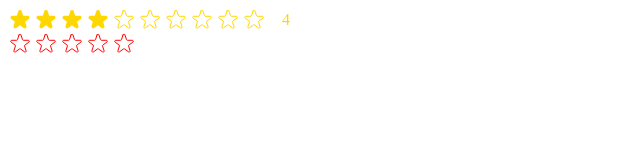
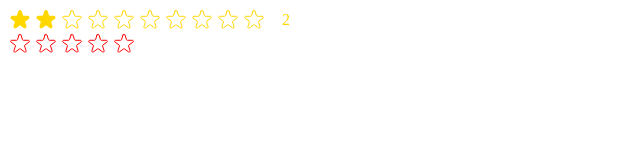
Before and after one commit to alire1992/usePopcorn, a React (Vite) app: page / in a window 1280 px wide. Shown: the top 160 px of the page, without its empty margins (0-640 px from the left). Built offline with nearby package versions, Linux system fonts and the light colour scheme.

Commit message:
Prop type checking for reuseable star component.

```diff
--- a/src/components/StarRating.jsx
+++ b/src/components/StarRating.jsx
@@ -1,4 +1,5 @@
 import { useState } from "react";
+import PropType from "prop-types";
 
 /* eslint-disable react/prop-types */
 const containerStyle = {
@@ -13,7 +14,7 @@ const starContainerStyle = {
 
 function StarRating({
   maxRating = 10,
-  size = "24px",
+  size = 24,
   color = "#ffd700",
   className = "",
   message = [],
@@ -61,8 +62,8 @@ function StarRating({
 
 function Star({ onClick, isFull = false, onHoverIn, onHoverOut, size, color }) {
   const starStyle = {
-    width: size,
-    height: size,
+    width: `${size}px`,
+    height: `${size}px`,
     display: "block",
     cursor: "pointer",
   };
@@ -104,4 +105,14 @@ function Star({ onClick, isFull = false, onHoverIn, onHoverOut, size, color }) {
   );
 }
 
+StarRating.propTypes = {
+  maxRating: PropType.number,
+  size: PropType.number,
+  color: PropType.string,
+  className: PropType.string,
+  message: PropType.array,
+  defaultRating: PropType.number,
+  onSetRating: PropType.func,
+};
+
 export default StarRating;
--- a/src/main.jsx
+++ b/src/main.jsx
@@ -1,4 +1,4 @@
-import React, { useState } from "react";
+import React from "react";
 import ReactDOM from "react-dom/client";
 import StarRating from "./components/StarRating";
 // import App from './App.jsx'
@@ -7,7 +7,7 @@ import StarRating from "./components/StarRating";
 ReactDOM.createRoot(document.getElementById("root")).render(
   <React.StrictMode>
     {/* <App /> */}
-    <StarRating defaultRating={4} />
+    <StarRating defaultRating={2} />
     <StarRating maxRating={5} color="red" message={["bad", "normal", "good"]} />
   </React.StrictMode>
 );
```
